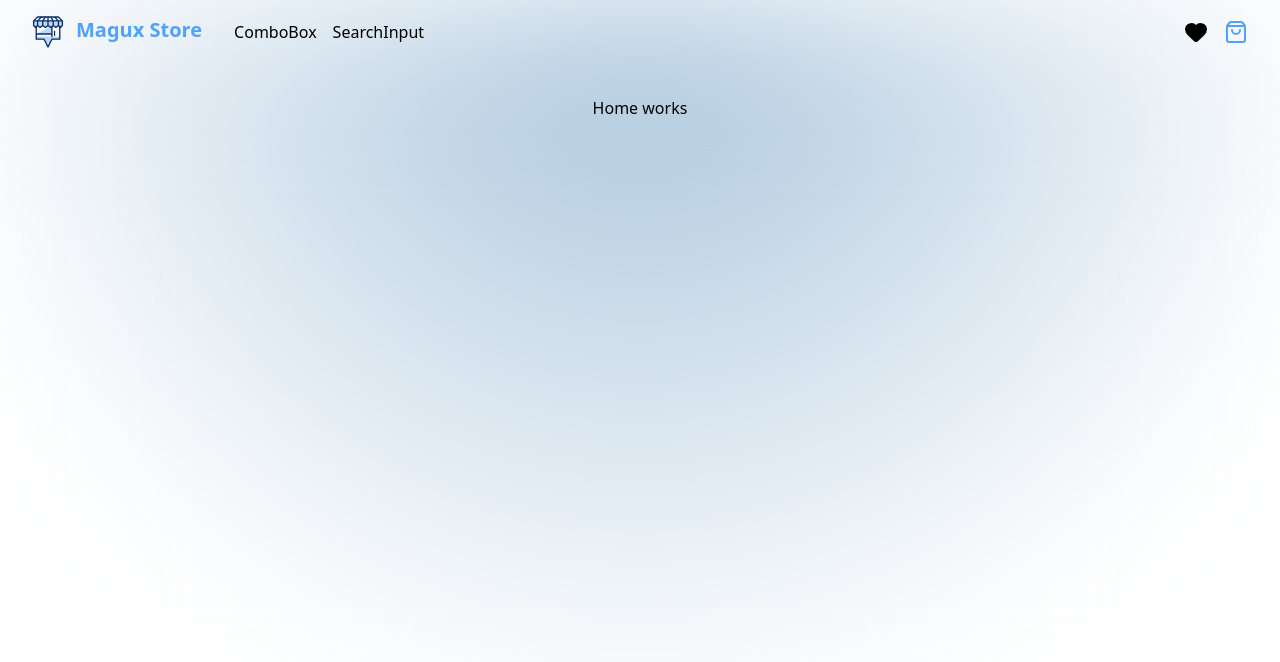
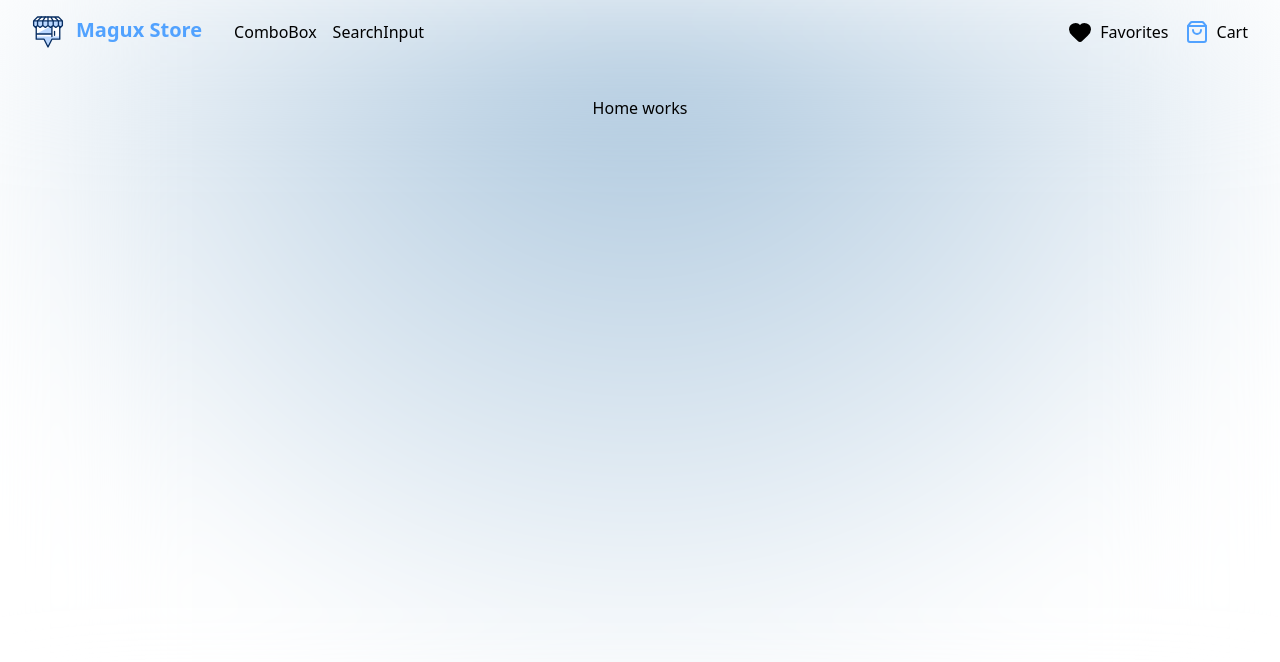
Before and after one commit to Donaldmag/magux-store, a React (Vite) app: page / in a window 1280 px wide. Shown: the top 662 px of the page. Built offline with nearby package versions, Linux system fonts and the light colour scheme.

Commit message:
Added text on icons

```diff
--- a/src/components/headerjsx/Navbar.jsx
+++ b/src/components/headerjsx/Navbar.jsx
@@ -9,7 +9,11 @@ function Navbar() {
     <>
       <header className="bg-transparent">
         <div className="mx-auto flex h-16 max-w-screen-xl items-center gap-8 px-4 sm:px-6 lg:px-8">
-          <Link to="/" className="flex items-center gap-3 text-blue-400" href="#">
+          <Link
+            to="/"
+            className="flex items-center gap-3 text-blue-400"
+            href="#"
+          >
             <img src={maguxStoreLogo} alt="magux-store logo" />
             <h3 className="font-bold text-xl -mt-1">Magux Store</h3>
           </Link>
@@ -22,16 +26,22 @@ function Navbar() {
 
             <div className="flex items-center gap-4">
               <div className="flex sm:gap-4 gap-4">
+                <span className="flex items-center gap-2">
                   <Heart
                     size={24}
                     fill="black"
                     className="icon-hover-animation"
                   />
+                  <span className="sm:block hidden">Favorites</span>
+                </span>
+                <span className="flex items-center gap-2">
                   <ShoppingBag
                     color="#51a2ff"
                     size={24}
                     className="icon-hover-animation"
                   />
+                  <span className="sm:block hidden">Cart</span>
+                </span>
               </div>
 
               <button className="block rounded-full bg-white shadow shadow-slate-200 p-1.5 text-gray-600 hover:text-gray-600/75 md:hidden icon-hover-animation">
```
Lines whose indentation alone changed are shown as unchanged.
